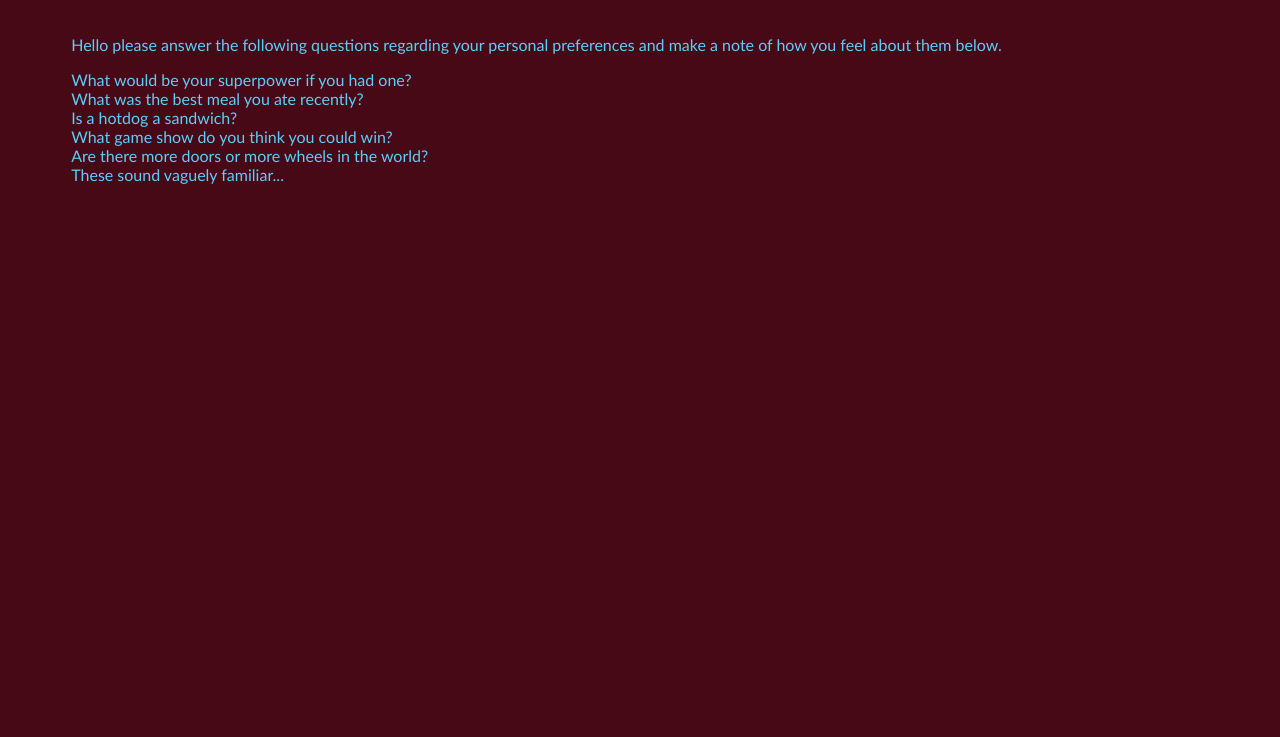
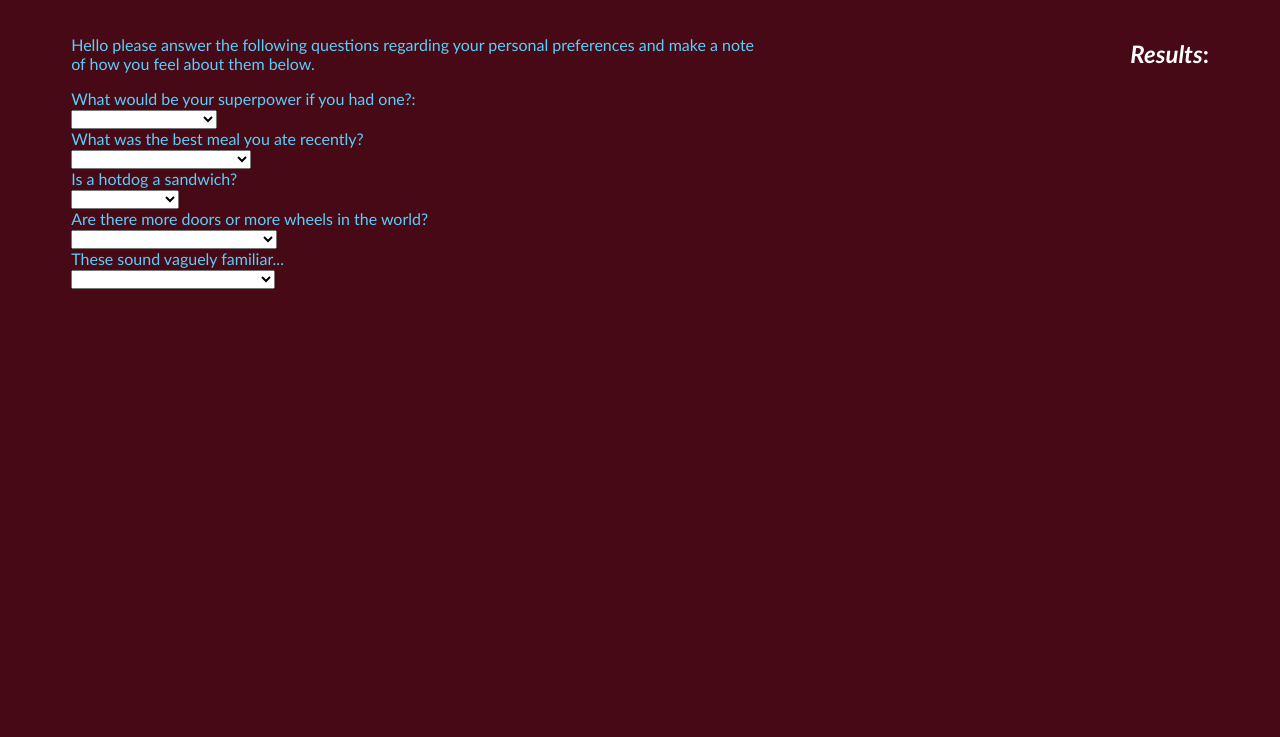
Before and after one commit to AmyHruska/programming-language-recommender, a plain HTML site: page index.html in a window 1280 px wide. Shown: the part 63-800 px from the top of the page. Drawn offline with Linux system fonts and the light colour scheme.

Commit message:
add changelod.md & an almost complete index.html

```diff
--- a/css/styles.css
+++ b/css/styles.css
@@ -1,10 +1,28 @@
 body{
     font-family: 'Trebuchet MS', 'Lucida Sans Unicode', 'Lucida Grande', 'Lucida Sans', Arial, sans-serif;
-    background-color: rgb(70, 9, 21);
-    color: rgb(91, 206, 250);
+    background-color: rgb(70, 9, 21); /*Transfem color from the pride flag, but darker 7*/
+    color: rgb(91, 206, 250); /*Transmasc color from the trans pride flag*/
 }
 .main{
     float: left;
+    width: 55%;
     margin-left: 5%;
     margin-right: 5%;
+    box-sizing: content-box;
 }
+.dont{
+    float: right;
+    margin-top: 150%;
+    margin-bottom: 25px;
+    margin-right: 25px;
+}
+.hidden{
+    display: none;
+}
+.results{
+    float: right;
+    width: auto;
+    color: white;
+    margin-right: 5%;
+    text-align: left;
+}
--- a/index.html
+++ b/index.html
@@ -1,5 +1,5 @@
 <!DOCTYPE html>
-<!-- I forget what was supposed to go here -->
+<!-- fixed! finally -->
 <html lang="en-US">
 <head>
   <link href="css/styles.css" rel="stylesheet" type="text/css">
@@ -10,33 +10,62 @@
     <h1>Amy's Programming Language Recommender!</h1>
     <div class="main">
         <P>Hello please answer the following questions regarding your personal preferences and make a note of how you feel about them below.</P>
-        <form action="Answers.html" id="questions"> </form>
-        What would be your superpower if you had one? <br />
-
-
-
-        What was the best meal you ate recently? <br />
-
-
-
-
-        Is a hotdog a sandwich? <br />
-
-
-
-
-        What game show do you think you could win? <br />
-
-
-
-        Are there more doors or more wheels in the world? <br />
-
-
-
-        These sound vaguely familiar... <br />
-
-
-
+        <form action="Answers.html" id="questions">
+            <Label>What would be your superpower if you had one?:</Label><br />
+            <select name="superpowers">
+                <option value="0" id="none"></option>
+                <option value="5" id="inv">Invisibility</option>
+                <option value="3" id="fht">Flight</option>
+                <option value="4" id="sch">Shape Changing</option>
+                <option value="4" id="omgl">Omniglot</option>
+                <option value="2" id="telep">Teleportation (safely)</option>
+                <option value="1" id="telek">Telekinesis</option>
+            </select><br />
+        <label for="meal">What was the best meal you ate recently?</label> <br />
+            <select name="food">
+                <option value="0" id="none"></option>
+                <option value="5" id="piwpine">Pizza (with Pineapple)</option>
+                <option value="5" id="piwopine">Pizza (with out Pineapple)</option>
+                <option value="5" id="potatoes">Potatoes (served any way)</option>
+                <option value="5" id="steak">Steak</option>
+                <option value="5" id="hotdogs">Hotdogs</option>
+                <option value="5" id="Hakral">Hákarl</option>
+                <option value="5" id="other">Other</option>
+            </select><br />
+        <label for="hotdog">Is a hotdog a sandwich?</label> <br />
+            <select name="hddb">
+                <option value="0" id="none"></option>
+                <option value="3" id="yes">Yes!</option>
+                <option value="3" id="no">No!</option>
+                <option value="4" id="taco">Are tacos?</option>
+                <option value="5" id="ches">Cheesesteak?</option>
+                <option value="2" id="donut">Jelly Donuts?</option>
+                <option value="5" id="gyro">Gyros?</option>
+            </select><br />
+        <label for="dvw">Are there more doors or more wheels in the world?</label> <br />
+            <select name="dvw">
+                <option value="0" id="none"></option>
+                <option value="2" id="whl">Wheels!</option>
+                <option value="2" id="dor">Doors!</option>
+                <option value="5" id="gear">Are gears wheels?</option>
+                <option value="5" id="win">Are windows that open, doors?</option>
+            </select><br />
+        <label for="w1d1">These sound vaguely familiar...</label> <br />
+            <select name="w1d1">
+                <option value="0" id="none"></option>
+                <option value="2" id="no">No...</option>
+                <option value="4" id="yes">Yes they 'vaguely' do...</option>
+                <option value="5" id="w1d1">First day icebreaker questions!</option>
+                <option value="6" id="mis">Isn't one question missing?</option>
+            </select>
+        </form>
     </div>
+    <div id="results" class="results">
+        <h2><em>Results</em>:</h2>
+        <p class="hidden" id="result"></p>
+      </div>
+    <Div class="dont">
+        <button type="dont">Do not click!</button>
+    </Div>
 </body>
 </html>
```
Also changed, not shown: Answers.html (added), 1 other file.
